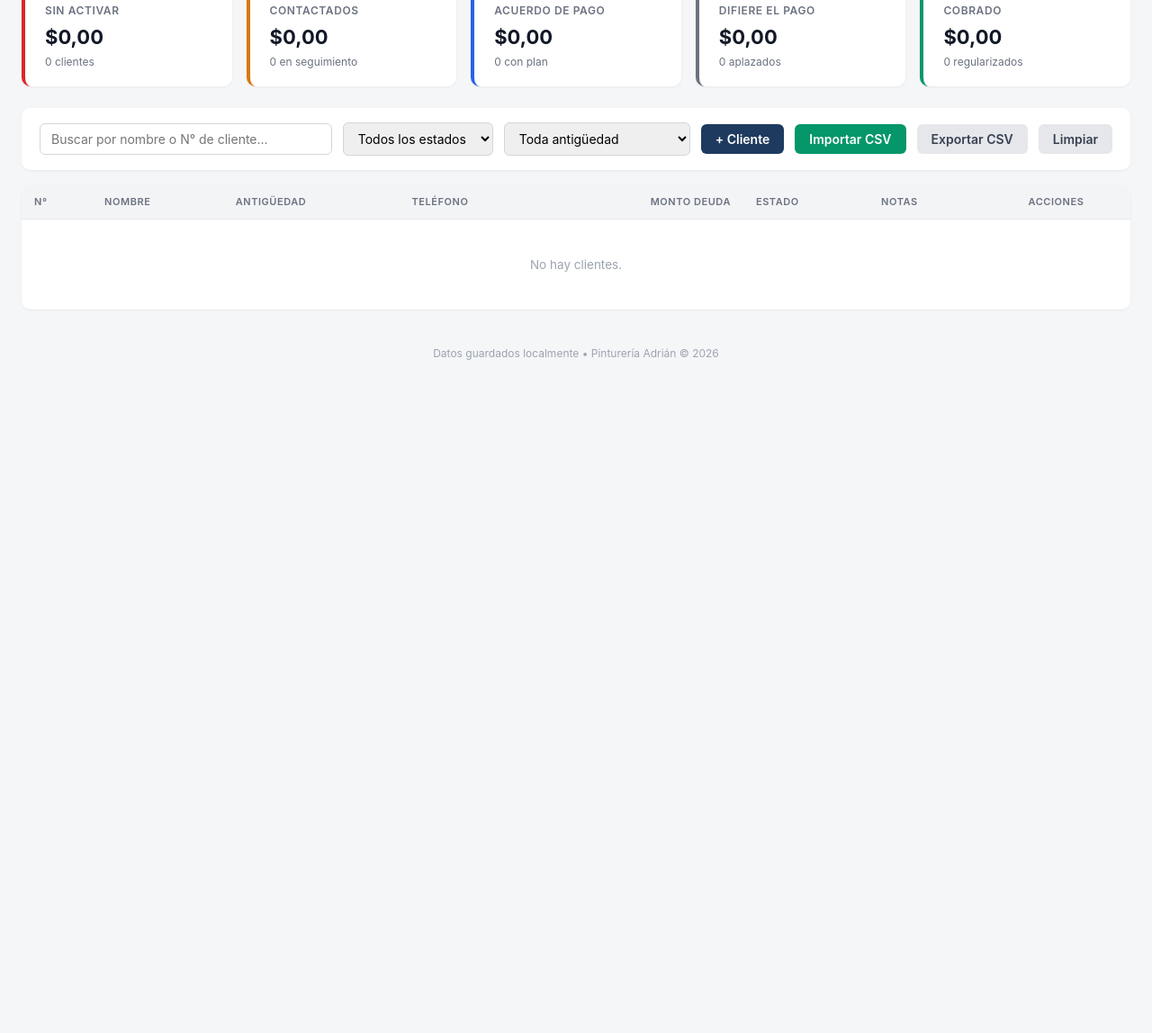
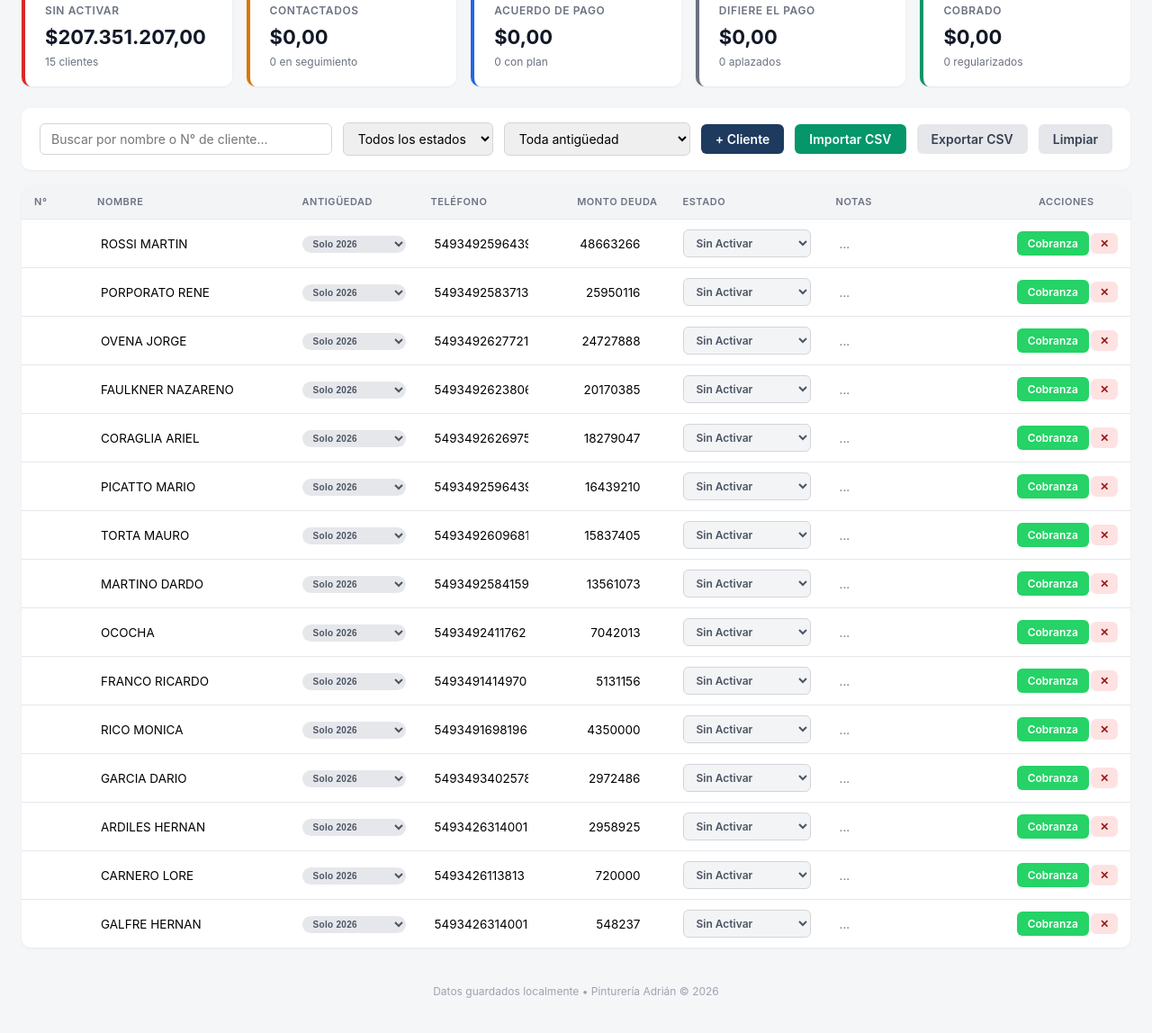
Before and after one commit to santirossi84/pintureriaADRIAN-admin, a website: page reportes/tablero-cobranzas.html in a window 1280 px wide. Shown: the part 160-1308 px from the top of the page at 90% size. Before the commit the page ends 800 px from the top, so only its background shows below. Drawn offline with Linux system fonts and the light colour scheme.

Commit message:
fix: inyectar deudores en tablero desde localStorage

```diff
--- a/reportes/tablero-cobranzas.html
+++ b/reportes/tablero-cobranzas.html
@@ -182,7 +182,159 @@ const ANTIGUEDAD = {
   '2026':      { label: 'Solo 2026',       clase: 'ant-2026' }
 };
 
-let clientes = JSON.parse(localStorage.getItem(STORAGE_KEY) || 'null') || [];
+const DEUDORES_INICIALES = [
+  {
+    "id": 1,
+    "nombre": "ROSSI MARTIN",
+    "nroCliente": "",
+    "antiguedad": "2026",
+    "telefono": "5493492596439",
+    "monto": 48663266,
+    "estado": "sin-activar",
+    "notas": ""
+  },
+  {
+    "id": 2,
+    "nombre": "PORPORATO RENE",
+    "nroCliente": "",
+    "antiguedad": "2026",
+    "telefono": "5493492583713",
+    "monto": 25950116,
+    "estado": "sin-activar",
+    "notas": ""
+  },
+  {
+    "id": 3,
+    "nombre": "OVENA JORGE",
+    "nroCliente": "",
+    "antiguedad": "2026",
+    "telefono": "5493492627721",
+    "monto": 24727888,
+    "estado": "sin-activar",
+    "notas": ""
+  },
+  {
+    "id": 4,
+    "nombre": "FAULKNER NAZARENO",
+    "nroCliente": "",
+    "antiguedad": "2026",
+    "telefono": "5493492623806",
+    "monto": 20170385,
+    "estado": "sin-activar",
+    "notas": ""
+  },
+  {
+    "id": 5,
+    "nombre": "CORAGLIA ARIEL",
+    "nroCliente": "",
+    "antiguedad": "2026",
+    "telefono": "5493492626975",
+    "monto": 18279047,
+    "estado": "sin-activar",
+    "notas": ""
+  },
+  {
+    "id": 6,
+    "nombre": "PICATTO MARIO",
+    "nroCliente": "",
+    "antiguedad": "2026",
+    "telefono": "5493492596439",
+    "monto": 16439210,
+    "estado": "sin-activar",
+    "notas": ""
+  },
+  {
+    "id": 7,
+    "nombre": "TORTA MAURO",
+    "nroCliente": "",
+    "antiguedad": "2026",
+    "telefono": "5493492609681",
+    "monto": 15837405,
+    "estado": "sin-activar",
+    "notas": ""
+  },
+  {
+    "id": 8,
+    "nombre": "MARTINO DARDO",
+    "nroCliente": "",
+    "antiguedad": "2026",
+    "telefono": "5493492584159",
+    "monto": 13561073,
+    "estado": "sin-activar",
+    "notas": ""
+  },
+  {
+    "id": 9,
+    "nombre": "OCOCHA",
+    "nroCliente": "",
+    "antiguedad": "2026",
+    "telefono": "5493492411762",
+    "monto": 7042013,
+    "estado": "sin-activar",
+    "notas": ""
+  },
+  {
+    "id": 10,
+    "nombre": "FRANCO RICARDO",
+    "nroCliente": "",
+    "antiguedad": "2026",
+    "telefono": "5493491414970",
+    "monto": 5131156,
+    "estado": "sin-activar",
+    "notas": ""
+  },
+  {
+    "id": 11,
+    "nombre": "RICO MONICA",
+    "nroCliente": "",
+    "antiguedad": "2026",
+    "telefono": "5493491698196",
+    "monto": 4350000,
+    "estado": "sin-activar",
+    "notas": ""
+  },
+  {
+    "id": 12,
+    "nombre": "GARCIA DARIO",
+    "nroCliente": "",
+    "antiguedad": "2026",
+    "telefono": "5493493402578",
+    "monto": 2972486,
+    "estado": "sin-activar",
+    "notas": ""
+  },
+  {
+    "id": 13,
+    "nombre": "ARDILES HERNAN",
+    "nroCliente": "",
+    "antiguedad": "2026",
+    "telefono": "5493426314001",
+    "monto": 2958925,
+    "estado": "sin-activar",
+    "notas": ""
+  },
+  {
+    "id": 14,
+    "nombre": "CARNERO LORE",
+    "nroCliente": "",
+    "antiguedad": "2026",
+    "telefono": "5493426113813",
+    "monto": 720000,
+    "estado": "sin-activar",
+    "notas": ""
+  },
+  {
+    "id": 15,
+    "nombre": "GALFRE HERNAN",
+    "nroCliente": "",
+    "antiguedad": "2026",
+    "telefono": "5493426314001",
+    "monto": 548237,
+    "estado": "sin-activar",
+    "notas": ""
+  }
+];
+let clientes = JSON.parse(localStorage.getItem(STORAGE_KEY) || 'null') || DEUDORES_INICIALES || [];
 let modalTelefono = '';
 let modalCliente = null;
 
```
Also changed, not shown: inyectar-deudores.js (+14 -18 lines).
